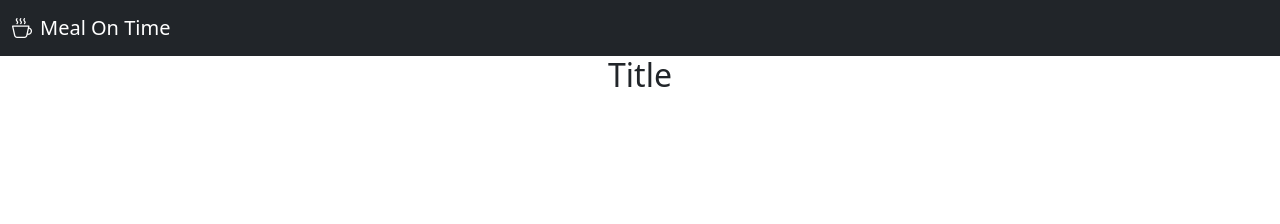
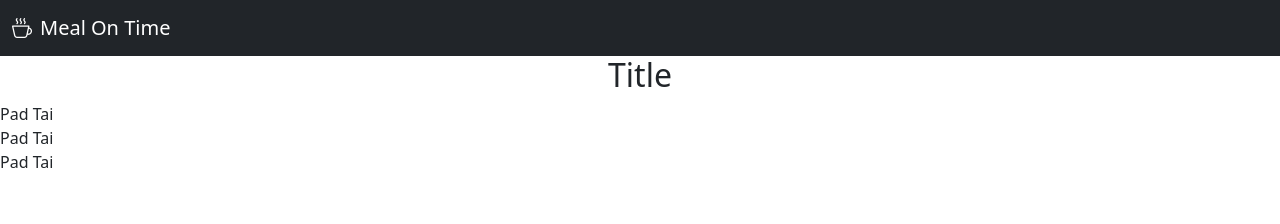
Before and after one commit to levworkshop/meal-on-time, a React (Create React App) app: page / in a window 1280 px wide. Shown: the top 224 px of the page. Built offline with nearby package versions, Linux system fonts and the light colour scheme.

Commit message:
card component

```diff
--- /dev/null
+++ b/src/components/Card.tsx
@@ -0,0 +1,9 @@
+function Card() {
+    return (
+        <div>
+            Pad Tai
+        </div>
+    );
+}
+
+export default Card;
--- a/src/pages/Home.tsx
+++ b/src/pages/Home.tsx
@@ -1,9 +1,14 @@
+import Card from "../components/Card";
 import Title from "../components/Title";
 
 function Home() {
     return (
         <>
             <Title />
+
+            <Card />
+            <Card />
+            <Card />
         </>
     );
 }
```
